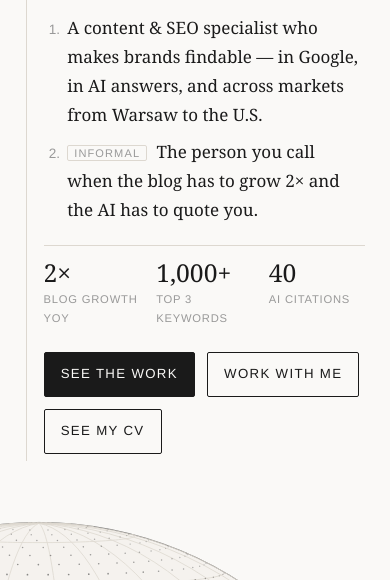
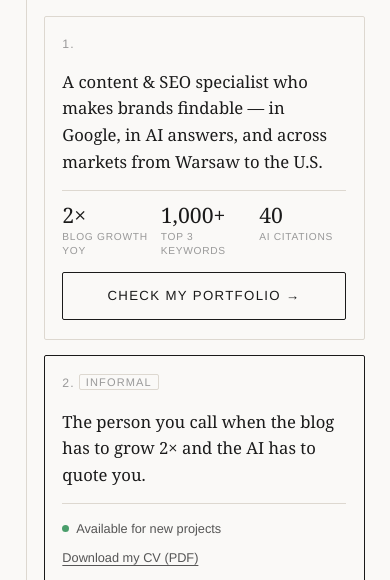
Before and after one commit to Andre-un/seo-portfolio, an Astro site: page / in a window 390 px wide. Shown: the part 257-837 px from the top of the page. Built offline with nearby package versions, Linux system fonts and the light colour scheme; Astro itself is replaced by a stand-in of ours; no server answers.

Commit message:
Hero: two boxes side by side, each ending in one button
Sense 1 + stats -> "Check my portfolio"; sense 2 + availability + CV link
-> "Hire me". Stacked on phones.

Co-Authored-By: Claude Opus 5.5 <noreply@anthropic.com>
Claude-Session: https://claude.ai/code/session_01VKqqrXFLfNE7WR1PCa9msm

```diff
--- a/src/pages/index.astro
+++ b/src/pages/index.astro
@@ -17,19 +17,26 @@ import Recommendations from '../components/Recommendations.astro';
       <p class="g-kicker">Entry № 001 · <em>noun</em></p>
       <h2 class="g-headword" id="g-headword">Jędrzej Szymula</h2>
       <p class="g-pron">/ˈjɛn.dʐɛj ʂɨˈmu.la/</p>
-      <ol class="g-senses">
-        <li>A content &amp; SEO specialist who makes brands findable — in Google, in AI answers, and across markets from Warsaw to the U.S.</li>
-        <li><span class="g-label">informal</span> The person you call when the blog has to grow 2× and the AI has to quote you.</li>
-      </ol>
-      <dl class="g-stats">
-        <div><dt>2×</dt><dd>Blog growth YoY</dd></div>
-        <div><dt>1,000+</dt><dd>TOP 3 keywords</dd></div>
-        <div><dt>40</dt><dd>AI citations</dd></div>
-      </dl>
-      <div class="g-actions">
-        <a href="work.html" class="btn">See the work</a>
-        <a href="mailto:j.szymula.seo@gmail.com" class="btn btn-ghost">Work with me</a>
-        <a href="downloads/jedrzej-szymula-cv.pdf" class="btn btn-ghost" target="_blank" rel="noopener">See my CV</a>
+      <div class="g-boxes">
+        <section class="g-box" aria-label="Portfolio">
+          <p class="g-box-num">1.</p>
+          <p class="g-box-text">A content &amp; SEO specialist who makes brands findable — in Google, in AI answers, and across markets from Warsaw to the U.S.</p>
+          <dl class="g-stats">
+            <div><dt>2×</dt><dd>Blog growth YoY</dd></div>
+            <div><dt>1,000+</dt><dd>TOP 3 keywords</dd></div>
+            <div><dt>40</dt><dd>AI citations</dd></div>
+          </dl>
+          <a href="work.html" class="btn btn-ghost g-box-btn">Check my portfolio →</a>
+        </section>
+        <section class="g-box g-box--hire" aria-label="Hire me">
+          <p class="g-box-num">2. <span class="g-label">informal</span></p>
+          <p class="g-box-text">The person you call when the blog has to grow 2× and the AI has to quote you.</p>
+          <p class="g-box-meta">
+            <span class="avail"><span class="avail-dot"></span>Available for new projects</span>
+            <a href="downloads/jedrzej-szymula-cv.pdf" class="g-cv" target="_blank" rel="noopener">Download my CV (PDF)</a>
+          </p>
+          <a href="mailto:j.szymula.seo@gmail.com" class="btn g-box-btn">Hire me →</a>
+        </section>
       </div>
     </article>
 
--- a/src/styles/global.css
+++ b/src/styles/global.css
@@ -320,7 +320,7 @@ footer a:hover{color:var(--ink)}
 }
 .globe-home .topbar{margin-bottom:1.5rem}
 .g-hero{position:relative;min-height:calc(100vh - 9rem);min-height:calc(100svh - 9rem);display:flex;flex-direction:column;justify-content:flex-start;padding-bottom:4rem}
-.g-entry{margin-left:auto;max-width:28.5rem;background:rgba(250,249,247,.82);-webkit-backdrop-filter:blur(2px);backdrop-filter:blur(2px);padding:.4rem 0 .4rem 1.4rem;border-left:1px solid var(--rule)}
+.g-entry{margin-left:auto;max-width:35rem;background:rgba(250,249,247,.82);-webkit-backdrop-filter:blur(2px);backdrop-filter:blur(2px);padding:.4rem 0 .4rem 1.4rem;border-left:1px solid var(--rule)}
 .g-kicker{font-family:var(--font-sans);font-size:.7rem;letter-spacing:.15em;text-transform:uppercase;color:var(--ink-faint)}
 .g-kicker em{font-family:var(--font-serif);font-size:.9rem;letter-spacing:0;text-transform:none}
 .g-headword{font-family:var(--font-serif);font-weight:normal;font-size:clamp(2rem,4.6vw,2.7rem);line-height:1.1;margin:.3rem 0 .15rem}
@@ -333,7 +333,19 @@ footer a:hover{color:var(--ink)}
 .g-stats dt{font-family:var(--font-serif);font-size:1.45rem;line-height:1}
 .g-stats dd{white-space:nowrap;font-family:var(--font-sans);font-size:.66rem;letter-spacing:.07em;text-transform:uppercase;color:var(--ink-faint);margin-top:.25rem}
 .g-actions{display:flex;gap:.7rem;flex-wrap:wrap}
-.g-actions .btn{padding:.6rem .95rem}                                      /* three buttons fit on one line */
+/* Hero: the two senses as two boxes side by side, each ending in one button */
+.g-boxes{display:grid;grid-template-columns:repeat(2,minmax(0,1fr));gap:.9rem;margin-top:1.1rem}
+.g-box{display:flex;flex-direction:column;gap:.85rem;padding:1rem 1.05rem 1.1rem;border:1px solid var(--rule);border-radius:2px;background:var(--paper)}
+.g-box--hire{border-color:var(--ink)}
+.g-box-num{font-family:var(--font-sans);font-size:.72rem;color:var(--ink-faint);letter-spacing:.08em}
+.g-box-text{font-size:.98rem;line-height:1.6}
+.g-box .g-stats{grid-template-columns:repeat(3,minmax(0,1fr));gap:.6rem .7rem;margin:0;padding-top:.8rem}
+.g-box .g-stats dt{font-size:1.25rem}
+.g-box .g-stats dd{white-space:normal;font-size:.6rem;line-height:1.35}
+.g-box-meta{display:flex;flex-direction:column;gap:.45rem;padding-top:.8rem;border-top:1px solid var(--rule)}
+.g-cv{font-family:var(--font-sans);font-size:.75rem;color:var(--ink-light);text-underline-offset:3px}
+.g-cv:hover{color:var(--ink)}
+.g-box-btn{margin-top:auto;text-align:center;padding:.7rem 1rem}
 .g-intro{font-size:1rem;line-height:1.75;margin-bottom:1.4rem}
 .g-topics{display:none}
 .g-entry.is-topic .g-headword{font-size:clamp(2.6rem,6vw,3.6rem);letter-spacing:.02em}
@@ -357,6 +369,7 @@ footer a:hover{color:var(--ink)}
   .g-entry{min-width:0}
   .g-stats{grid-template-columns:repeat(3,minmax(0,1fr));gap:.8rem 1rem}
   .g-stats dd{white-space:normal}
+  .g-boxes{grid-template-columns:1fr}
   .g-scroll{display:none}
 }
 
```
Also changed, not shown: CHANGELOG.md.
